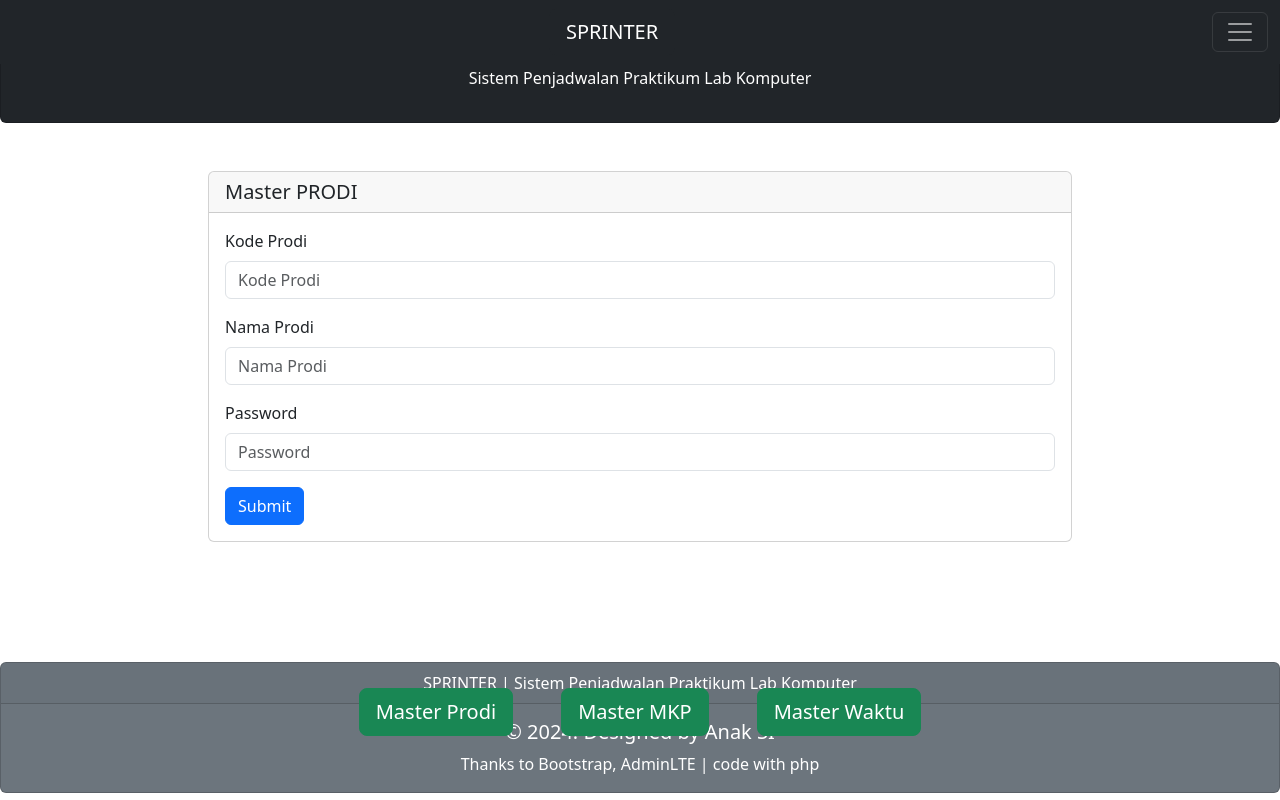
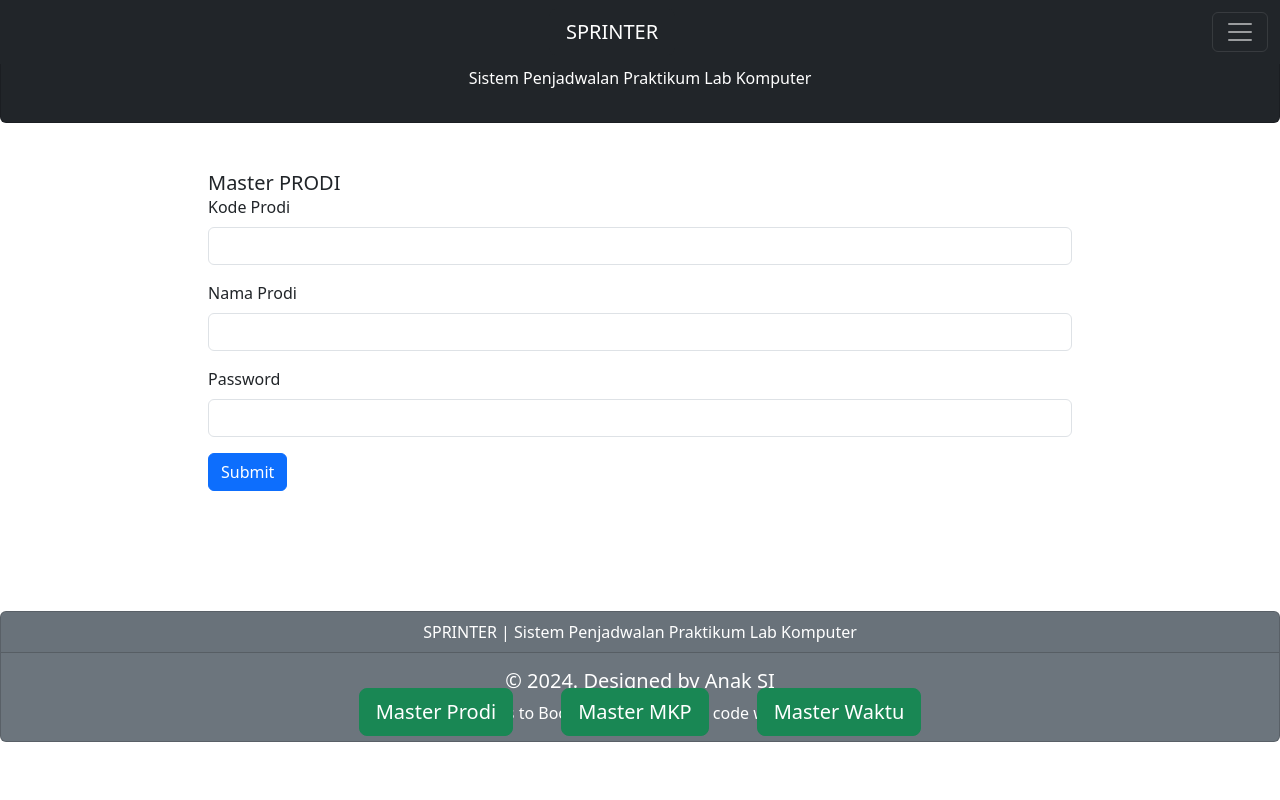
Before and after one commit to Achild29/SPRINTER, a PHP site: page /prodi.php in a window 1280 px wide. Run offline with PHP 8.4, Linux system fonts and the light colour scheme; the visitor is signed in with stand-in values (Sample User, id 1).

Commit message:
temporary card bug fix to accomodate other function testing, adjusting form as well

```diff
--- a/SPRINTER/prodi.php
+++ b/SPRINTER/prodi.php
@@ -101,28 +101,32 @@
                 <a href="mkp.php#MKP" class="btn btn-success btn-lg">Master MKP</a>
                 <a href="waktu.php#WAKTU" class="btn btn-success btn-lg">Master Waktu</a>
             </div>
+
         <div class="container-fluid w-75 p-5">
-            <div id="PRODI" class="card">
+
+            <div id="PRODI" class="">
                 <h5 class="card-header">Master PRODI</h5>
                 <div class="card-body">
-                    <form method="post" action="Controller/Prodi.php">
+                <form action="Controller/prodi.php" method="post">
                         <div class="mb-3">
                             <label for="kode_prodi" class="form-label">Kode Prodi</label>
-                            <input type="text" class="form-control" name="kode_prodi" id="kode_prodi" placeholder="Kode Prodi">
+                            <input type="text" class="form-control" name="kode_prodi" id="kode_prodi" >
                         </div>
                         <div class="mb-3">
                             <label for="nama_prodi" class="form-label">Nama Prodi</label>
-                            <input type="text" class="form-control" id="nama_prodi" name="nama_prodi" placeholder="Nama Prodi">
+                            <input type="text" class="form-control" id="nama_prodi" name="nama_prodi" >
                         </div>
                         <div class="mb-3">
                             <label for="password" class="form-label">Password</label>
-                            <input type="password" class="form-control" id="pass" name="pass" placeholder="Password">
+                            <input type="password" class="form-control" id="pass" name="pass" >
                         </div>
-                        <button type="submit" class="btn btn-primary">Submit</button>
-                    </form>
+                        <input type="submit" value="Submit" class="btn btn-primary">
+        </form>
                 </div>
+
             </div>
         </div>
+
     <!-- end of Master Prodi -->
     <br><br><br>
     <!-- Footer -->
```
